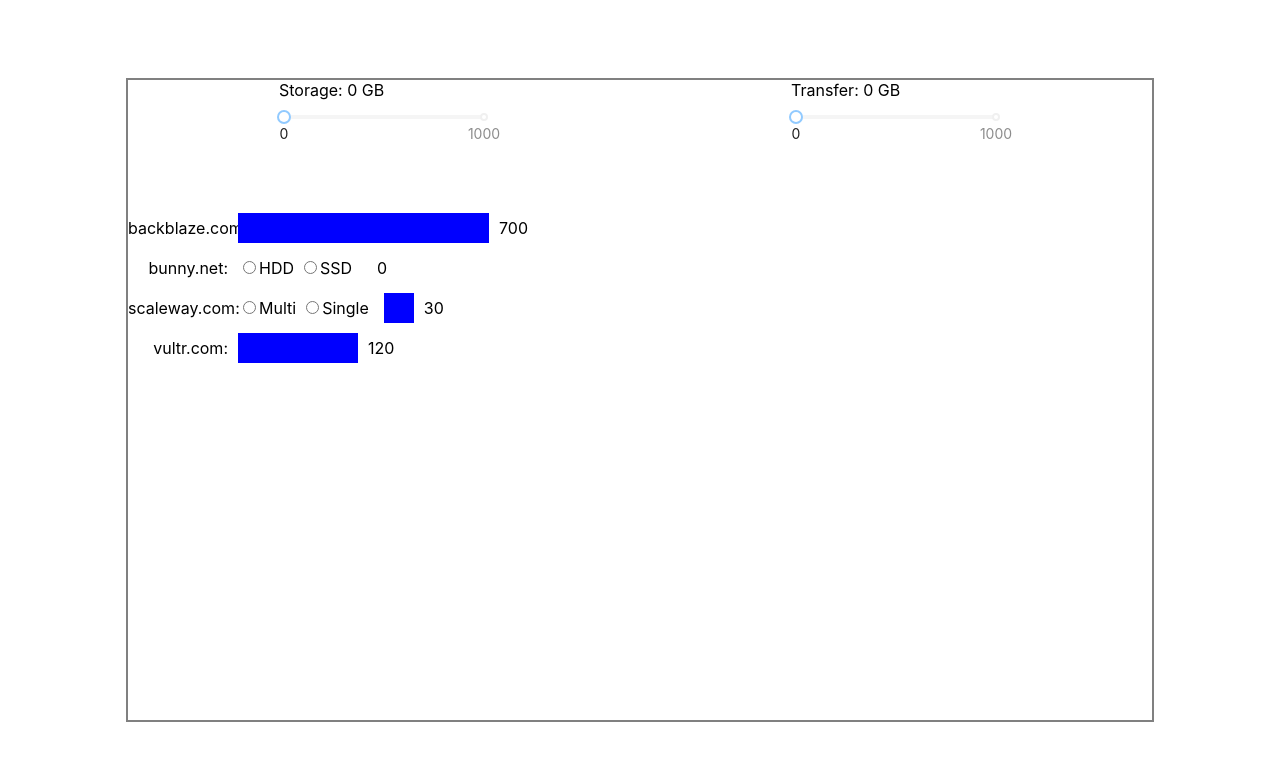
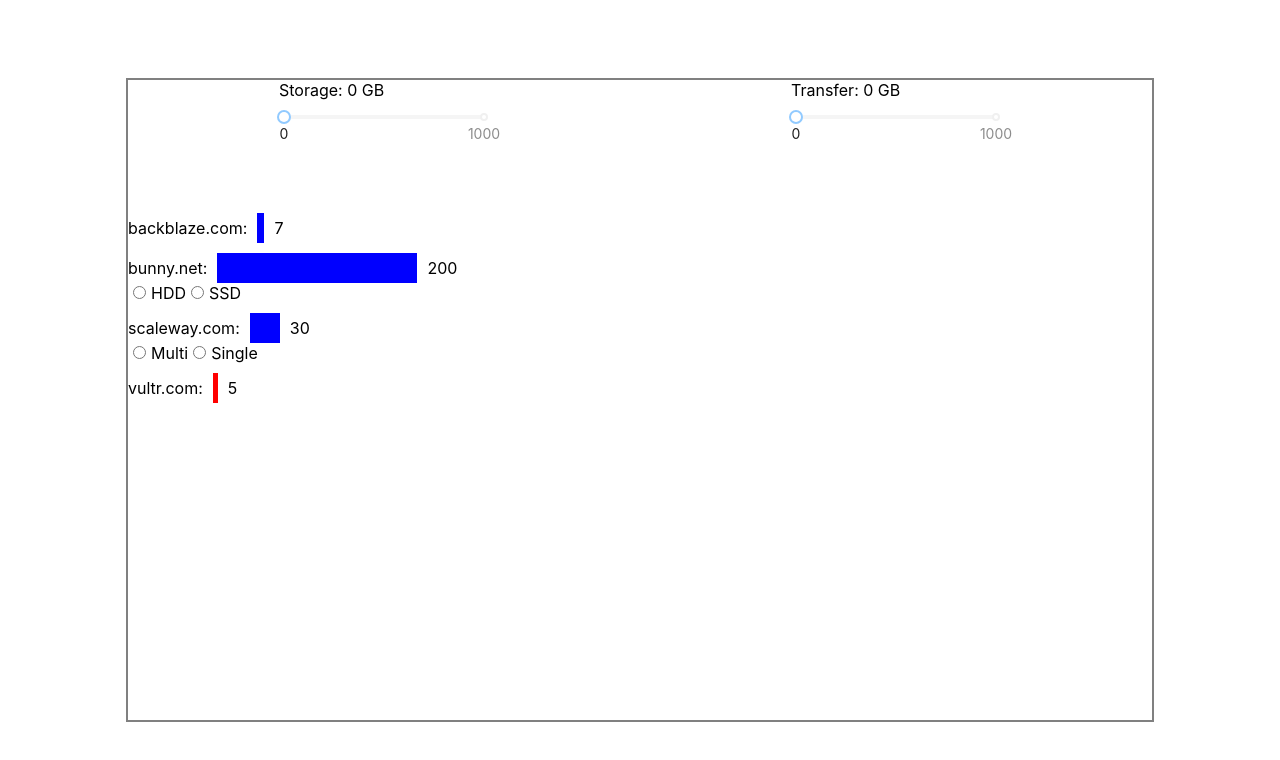
Before and after one commit to Horban-dev/storage_pricing, a React (Create React App) app: page / in a window 1280 px wide. Shown: the top 760 px of the page. Built offline with nearby package versions, Linux system fonts and the light colour scheme.

Commit message:
first and last items ready

```diff
--- a/src/App.tsx
+++ b/src/App.tsx
@@ -21,12 +21,15 @@
 const App: React.FC = () => {
   const [storageValue, setStorageValue] = useState<RangeInputState>({ value: 0 });
   const [transferValue, setTransferValue] = useState<RangeInputState>({ value: 0 });
+  const [backblazeValue, setBackblazeValue] = useState<RangeInputState>({ value: 0 })
+  const [vultrValue, setVulterValue] = useState<RangeInputState>({ value: 0 })
   const data = [
-    { name: 'backblaze.com', value: 700 },
-    { name: ' bunny.net', value: storageValue.value, option: ['HDD', 'SSD'] },
+    { name: 'backblaze.com', value: backblazeValue.value },
+    { name: ' bunny.net', value: 200, option: ['HDD', 'SSD'] },
     { name: 'scaleway.com', value: 30, option: ['Multi', 'Single'] },
-    { name: 'vultr.com', value: 120 },
+    { name: 'vultr.com', value: vultrValue.value },
   ];
+
   const handleStorageChange = (value: number): void => {
     setStorageValue({ value });
   };
@@ -35,16 +38,36 @@
     setTransferValue({ value });
   };
 
+  function functionForBackblaze(storage: number, transfer: number) {
+    const minPrice = 7
+    const result = storage * 0.005 + transfer * 0.01;
 
-  // function functionForBackblaze(storage: number, transfer: number) {
-  //   const minPrice = 7
-  //   if (storage * 0.005 < 7 && transfer * 0.01 < 7) {
-  //     return minPrice
-  //   } else {
-  //     return storage * 0.005 + transfer * 0.01
-  //   }
-  // }
-  // console.log(functionForBackblaze(storageValue.value, transferValue.value))
+    if (result < minPrice) {
+      return Number(minPrice.toFixed(2));
+    } else {
+      return Number(result.toFixed(2));
+    }
+  }
+
+  function functionFroVulter(storage: number, transfer: number) {
+    const storagePrice = 0.01;
+    const transferPrice = 0.01;
+    const minimumPayment = 5;
+
+    const storageCost = storage * storagePrice;
+    const transferCost = transfer * transferPrice;
+
+    const totalCost = storageCost + transferCost;
+    const payment = Number(Math.max(minimumPayment, totalCost).toFixed(2));
+    return payment;
+  }
+
+  useEffect(() => {
+    const result = functionForBackblaze(storageValue.value, transferValue.value);
+    setBackblazeValue({ value: result });
+    const resultVulret = functionFroVulter(storageValue.value, transferValue.value);
+    setVulterValue({ value: resultVulret });
+  }, [storageValue, transferValue])
 
   // function functionForBunny(storage: number, transfer: number, type: string) {
 
@@ -87,23 +110,6 @@
   // console.log(functionForScaleway(storageValue.value, transferValue.value, 'Multi'))
   // console.log(functionForScaleway(storageValue.value, transferValue.value, 'Single'))
 
-
-  function functionFroVulter(storage: number, transfer: number) {
-    const storagePrice = 0.01;
-    const transferPrice = 0.01;
-    const minimumPayment = 5;
-
-    const storageCost = storage * storagePrice;
-    const transferCost = transfer * transferPrice;
-
-    const totalCost = storageCost + transferCost;
-    const payment = Math.max(minimumPayment, totalCost);
-    return payment;
-  }
-  console.log(functionFroVulter(storageValue.value, transferValue.value))
-  console.log(functionFroVulter(storageValue.value, transferValue.value))
-
-
   return (
     <div style={styles}>
       <MyContainer>
--- a/src/HorizontalBarChart.tsx
+++ b/src/HorizontalBarChart.tsx
@@ -1,5 +1,4 @@
 import React from 'react';
-
 
 interface HorizontalBarChartProps {
     storageValue: number;
@@ -10,11 +9,15 @@
         option?: string[];
     }[];
 }
-const HorizontalBarChart: React.FC<HorizontalBarChartProps> = ({ storageValue, transferValue, data }) => {
 
+const HorizontalBarChart: React.FC<HorizontalBarChartProps> = ({
+    storageValue,
+    transferValue,
+    data,
+}) => {
     const sortedData = [...data].sort((a, b) => a.value - b.value);
     const minValue = sortedData[0].value;
-    const chartWidth = 400;
+    const chartWidth = 500;
     const barHeight = 30;
 
     return (
@@ -23,37 +26,39 @@
                 <div
                     key={index}
                     style={{
-                        display: 'flex',
+                        display: item.option ? 'block' : 'flex',
                         alignItems: 'center',
                         marginBottom: '10px',
+                        justifyContent: 'space-between',
                     }}
                 >
-                    <div style={{ width: '100px', textAlign: 'right' }}>
-                        {item.name}:
+                    <div style={{ display: 'flex', alignItems: 'center' }}>
+                        <div style={{ marginRight: '10px' }}>{item.name}:</div>
+                        <div
+                            style={{
+                                width: item.value,
+                                height: barHeight,
+                                backgroundColor: item.value === minValue ? 'red' : 'blue',
+                                marginRight: '10px',
+                            }}
+                        />
+                        <div>{item.value}</div>
                     </div>
                     {item.option && (
-                        <div style={{ marginLeft: '10px' }}>
+                        <div style={{ flexDirection: 'column' }}>
                             {item.option.map((option, i) => (
-                                <label key={i} style={{ marginRight: '5px' }}>
+                                <label key={i} style={{ marginBottom: '5px' }}>
                                     <input
                                         type="radio"
                                         name={`option-${index}`}
                                         value={option}
+                                        style={{ marginRight: '5px' }}
                                     />
                                     {option}
                                 </label>
                             ))}
                         </div>
                     )}
-                    <div
-                        style={{
-                            width: item.value,
-                            height: barHeight,
-                            backgroundColor: item.value === minValue ? 'red' : 'blue',
-                            marginLeft: '10px',
-                        }}
-                    />
-                    <div style={{ marginLeft: '10px' }}>{item.value}</div>
                 </div>
             ))}
         </div>
```
